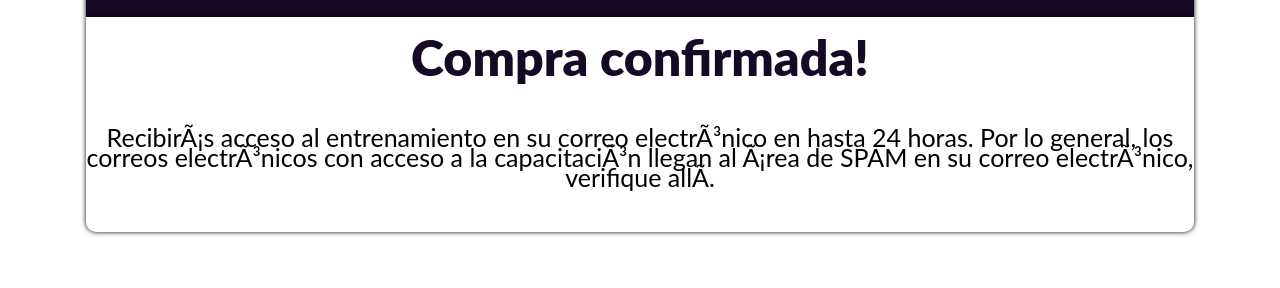
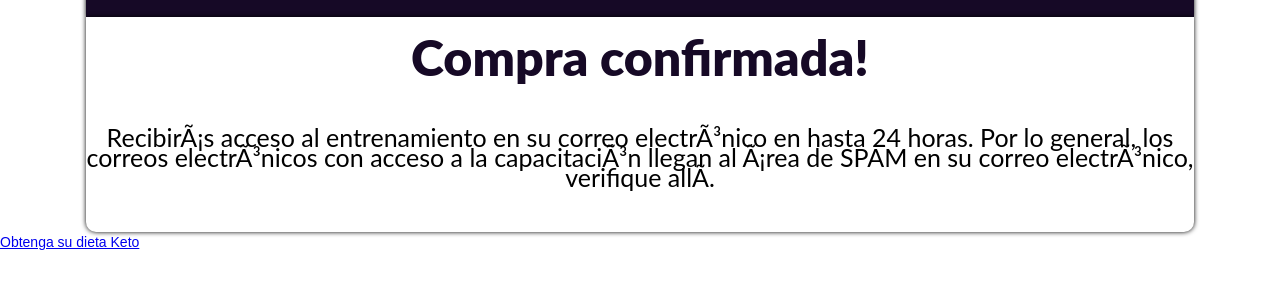
Before and after one commit to dominacion/OBRIGADO, a plain HTML site: page index.html in a window 1280 px wide. Shown: the part 170-458 px from the top of the page. Drawn offline with Linux system fonts and the light colour scheme.

Commit message:
Update index.html

```diff
--- a/index.html
+++ b/index.html
@@ -34,4 +34,12 @@ src="https://www.facebook.com/tr?id=1108622383129213&ev=PageView&noscript=1"
 <body class="body">
 
 <div class="tpdfedfydolh"><div class="jictgzpouhi hlkiyjreezeix"><img src="https://uploads-ssl.webflow.com/62a687cb83e4a174ff62328b/630ea38c15a7a23146edeee5_63029bcbde495_ok.png" loading="lazy" sizes="(max-width: 479px) 49vw, (max-width: 767px) 38vw, (max-width: 991px) 39vw, 17vw" srcset="https://uploads-ssl.webflow.com/62a687cb83e4a174ff62328b/630ea38c15a7a23146edeee5_63029bcbde495_ok-p-500.png 500w" alt="" class="rfpvywidpxfqklf"/></div></div><div><div class="atltphjtpygyld hlkiyjreezeix"><div class="zutwwhahzgcagce">Compra confirmada!</div><div class="zrzggaaplevpv">Recibirás acceso al entrenamiento en su correo electrónico en hasta 24 horas. Por lo general, los correos electrónicos con acceso a la capacitación llegan al área de SPAM en su correo electrónico, verifique allí.</div></div></div>
-</body></html>
+
+<div class="owtfrfegqfpuu">
+  <!-- Change this link to your affiliate link  -->
+    <a class="egfsylikvtuoi pgyfpfossggz ylorwzxiiegf hpziiyydhkzyo" id="kadophvdxxfcwwz"
+ href="https://buy.stripe.com/3cs7sv359cRvgJq28h">
+    <span>Obtenga su dieta Keto</span></a>
+</div>
+
+    </body></html>
```
